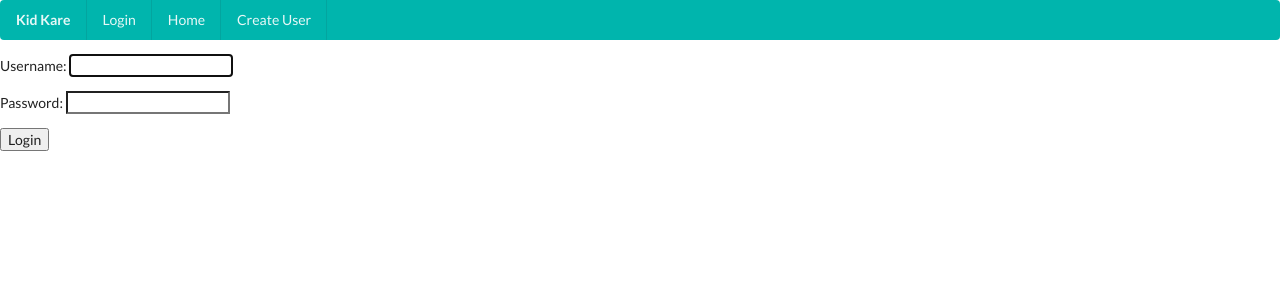
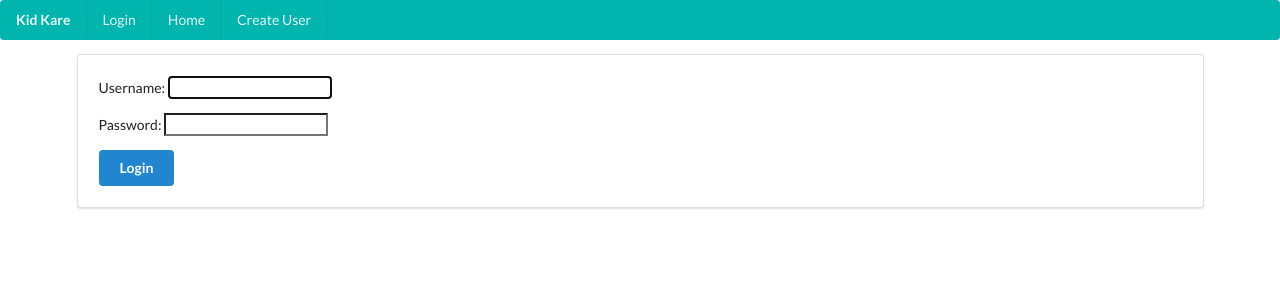
Before and after one commit to destanton/childcare_system, a Django app: page /login/ in a window 1280 px wide. Shown: the top 300 px of the page. Run offline with Django 3.2, Linux system fonts and the light colour scheme.

Commit message:
made changes to login page

```diff
--- a/childcare/templates/index.html
+++ b/childcare/templates/index.html
@@ -10,7 +10,7 @@
         <div class="ui form">
           <form class="" action="{% url 'start_view' %}" method="get">
           {% csrf_token %}
-          <input type="text" name="pin" placeholder="Enter Child ID">
+          <input type="text" name="pin" placeholder="Enter Child ID" autocomplete="off">
           <input class="fluid ui blue ui toggle button" type="submit" value="Find Child">
           </form>
         </div>
--- a/childcare/templates/registration/login.html
+++ b/childcare/templates/registration/login.html
@@ -1,10 +1,13 @@
 {% extends 'base.html' %}
 
 {% block content %}
+<div class="ui container">
+  <div class="ui padded segment">
   <form class="" action="" method="post">
     {% csrf_token %}
     {{ form.as_p }}
-    <input type="submit" name="" value="Login">
+    <input class="ui blue button" type="submit" name="" value="Login">
   </form>
-
+</div>
+</div>
 {% endblock %}
--- a/childcare/templates/track/profile_list.html
+++ b/childcare/templates/track/profile_list.html
@@ -3,6 +3,7 @@
 {% block content %}
 <div class="ui container">
   <table class="ui red table">
+    {% if request.user.is_authenticated %}
   <h1>Child Detail</h1>
   {% if request.user.profile.is_parent %}
   <h2 class="ui right aligned header">Total Bill {{request.user.profile.child_bill}}</h2>
@@ -105,6 +106,9 @@
   {% endif %}
 
 </div>
+{% else %}
+<h1>Please Login to View Profile</h1>
+{% endif %}
 {% endblock %}
 str("{} {}").format('$', new_cost)
   Total Time Checked-In: {{item.get_time}}<br>
```
Also changed, not shown: childcare/templates/track/child_form.html (+7 -5 lines).
